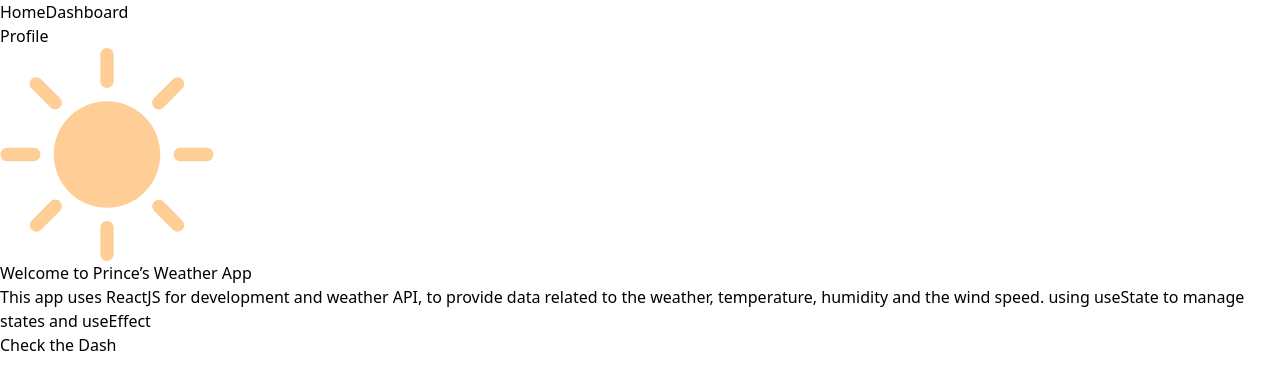
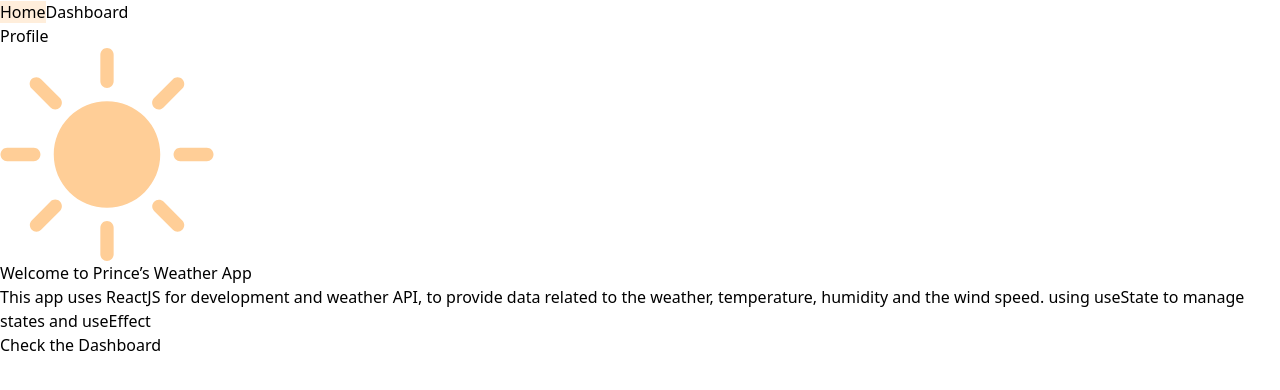
Before and after one commit to MPHDigital-RSA/Capstone-Weather-App, a React (Vite) app: page / in a window 1280 px wide. Shown: the top 390 px of the page. Built offline with nearby package versions, Linux system fonts and the light colour scheme.

Commit message:
created hover and active states for the navigation menu and other buttons

```diff
--- a/src/components/Navbar.jsx
+++ b/src/components/Navbar.jsx
@@ -1,17 +1,18 @@
 import React from 'react'
-import { Link, Outlet } from 'react-router-dom'
+import { Link, NavLink, Outlet } from 'react-router-dom'
+import '../index.css'
 
 function Navbar() {
     return (
         <>
             <div className='px-[30px] pt-[30px] flex items-center justify-center absolute w-[100%]'>
-                <div className='rounded-xl bg-white p-[20px] flex items-center justify-between gap-4 text-[var(--main-color)] font-semibold max-w-[900px] w-[100%] shadow'>
+                <div className='rounded-xl bg-white p-2 flex items-center justify-between gap-4 text-[var(--main-color)] font-semibold max-w-[900px] w-[100%] shadow'>
                     <div className='flex gap-4'>
-                        <Link to='/'>Home</Link>
-                        <Link to='/dashboard'>Dashboard</Link>
+                        <NavLink to='/' className='hover:bg-[var(--accent-color)] p-3 rounded-md' activeClassName='active'>Home</NavLink>
+                        <NavLink to='/dashboard' className='hover:bg-[var(--accent-color)] p-3 rounded-md'>Dashboard</NavLink>
                     </div>
                     <div>
-                        <Link to='/profile'>Profile</Link>
+                        <NavLink to='/profile' className='hover:bg-[var(--accent-color)] p-3 rounded-md'>Profile</NavLink>
                     </div>
                 </div>
             </div>
--- a/src/components/Search.jsx
+++ b/src/components/Search.jsx
@@ -24,7 +24,7 @@ function Search() {
 
     return (
         <form className='bg-white p-[5px] rounded-xl max-w-[500px] w-[100%] flex gap-5' onSubmit={handleSubmit}>
-            <input type="text" className='flex-grow p-3 text-[var(--main-color)] border-none outline-nones' placeholder='Enter your city' ref={inputRef} />
+            <input type="text" className='flex-grow p-3 text-[var(--main-color)] border-none outline-none' placeholder='Enter your city' ref={inputRef} />
             <button className='bg-[var(--accent-color)] text-[var(--main-color)] font-medium px-[20px] py-[10px] rounded-xl' onClick={searchCity}>Search</button>
         </form>
     )
--- a/src/index.css
+++ b/src/index.css
@@ -6,3 +6,7 @@
     --main-color: #019D8B;
     --accent-color: #FFCE97;
 }
+
+.active {
+    background-color: #ffce9757;
+}
--- a/src/pages/Home.jsx
+++ b/src/pages/Home.jsx
@@ -10,7 +10,7 @@ function Home() {
                 <img src={sun} alt="the image of the sun" className='w-[120px]' />
                 <h1 className='text-[24px] font-semibold md:text-[30px]'>Welcome to Prince’s Weather App </h1>
                 <p>This app uses ReactJS for development and weather API, to provide data related to the weather, temperature, humidity and the wind speed. using useState to manage states and useEffect</p>
-                <Link to='/dashboard' className='bg-[var(--accent-color)] text-[var(--main-color)] font-medium px-[30px] py-[15px] rounded-xl'>Check the Dash</Link>
+                <Link to='/dashboard' className='bg-[var(--accent-color)] text-[var(--main-color)] font-medium px-[30px] py-[15px] rounded-xl hover:bg-white'>Check the Dashboard</Link>
             </div>
 
         </div>
--- a/src/pages/Profile.jsx
+++ b/src/pages/Profile.jsx
@@ -16,13 +16,13 @@ function Profile() {
                 </div>
             </div>
 
-            <div className='flex gap-4 bg-white text-[var(--main-color)] font-medium rounded-md p-4 w-[100%] justify-center max-w-[500px]'>
-                <Link to='https://github.com/MPHDigital-RSA' target='_blank'>Github</Link>
-                <Link to='https://github.com/MPHDigital-RSA' target='_blank'>Twitter</Link>
-                <Link to='https://github.com/MPHDigital-RSA' target='_blank'>Discord</Link>
+            <div className='flex gap-4 bg-white text-[var(--main-color)] font-medium rounded-md p-1 w-[100%] justify-center max-w-[500px]'>
+                <Link to='https://github.com/MPHDigital-RSA' target='_blank' className='hover:bg-[var(--accent-color)] p-2 rounded-md'>Github</Link>
+                <Link to='https://github.com/MPHDigital-RSA' target='_blank' className='hover:bg-[var(--accent-color)] p-2 rounded-md'>Twitter</Link>
+                <Link to='https://github.com/MPHDigital-RSA' target='_blank' className='hover:bg-[var(--accent-color)] p-2 rounded-md'>Discord</Link>
             </div>
 
-            <div className='w-[100%] grid gap-3 max-w-[900px] sm:grid-cols-2 md:grid-cols-3 md:grid-rows-2'>
+            <div div className='w-[100%] grid gap-3 max-w-[900px] sm:grid-cols-2 md:grid-cols-3 md:grid-rows-2'>
                 <ProfileCard stack='HTML' perc="98" />
                 <ProfileCard stack='JS' perc="70" />
                 <div className='md:col-span-2'>
@@ -33,7 +33,7 @@ function Profile() {
                 </div>
             </div>
 
-        </div>
+        </div >
     )
 }
 
```
